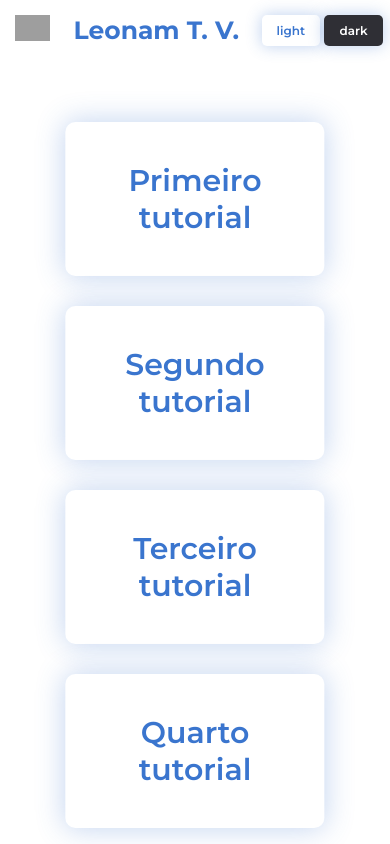
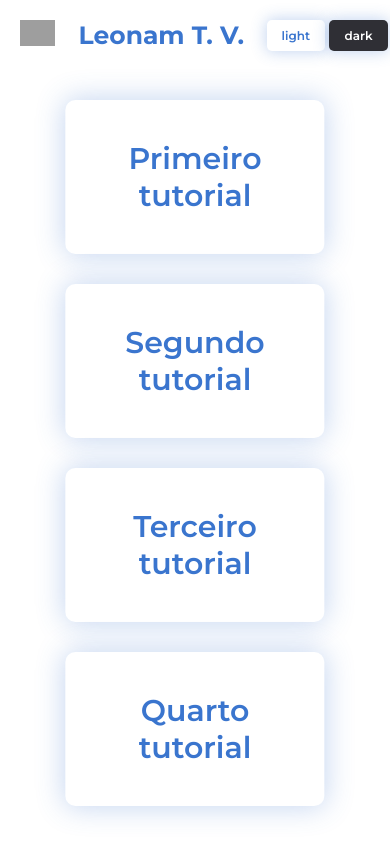
Before and after one commit to leonamtv/cg, a plain HTML site: page index.html in a window 390 px wide. Drawn offline with Linux system fonts and the light colour scheme; grey boxes are pictures that could not be loaded.

Commit message:
Corrigindo CSS mobile

```diff
--- a/style.css
+++ b/style.css
@@ -39,12 +39,12 @@ body {
 .title {
     position: fixed;
     display: grid;
-    width: 100vw;
+    width: 100%;
     height : 6vh;
     background: var(--bg);
-    grid-template-columns: 5% 78% 16%;
+    grid-template-columns: 5% 75% 20%;
     vertical-align: middle;
-    padding : 15px;
+    padding : 20px;
 }
 
 .title img {
@@ -94,10 +94,9 @@ button:hover {
 }
 
 .wrapper {
-    display: inline-block;
-    position: absolute;
+    position: fixed;
+    top: 50%;
     left : 50%;
-    top: 50%;
     transform: translate(-50%, -50%);
     display: grid;
     cursor: pointer;
@@ -108,12 +107,12 @@ button:hover {
 }
 
 .wrapper div {
+    position: relative;
     color : var(--color);
     border-radius: 10px;
     text-align: center;
     font-size: 30px;
     font-weight: 600;
-    display: inline-block;
     background: var(--bg);
     padding: 40px 60px;
     box-shadow: 0px 0px 29px 1px var(--shadow);
@@ -160,9 +159,10 @@ button:hover {
 
     .wrapper {
         position: fixed;
-        top : 500px;
+        left : 50%;
+        transform: translate(-50%, 0);
+        top: 100px;
         grid-template-columns: auto;
     }
 
-
 }
```
